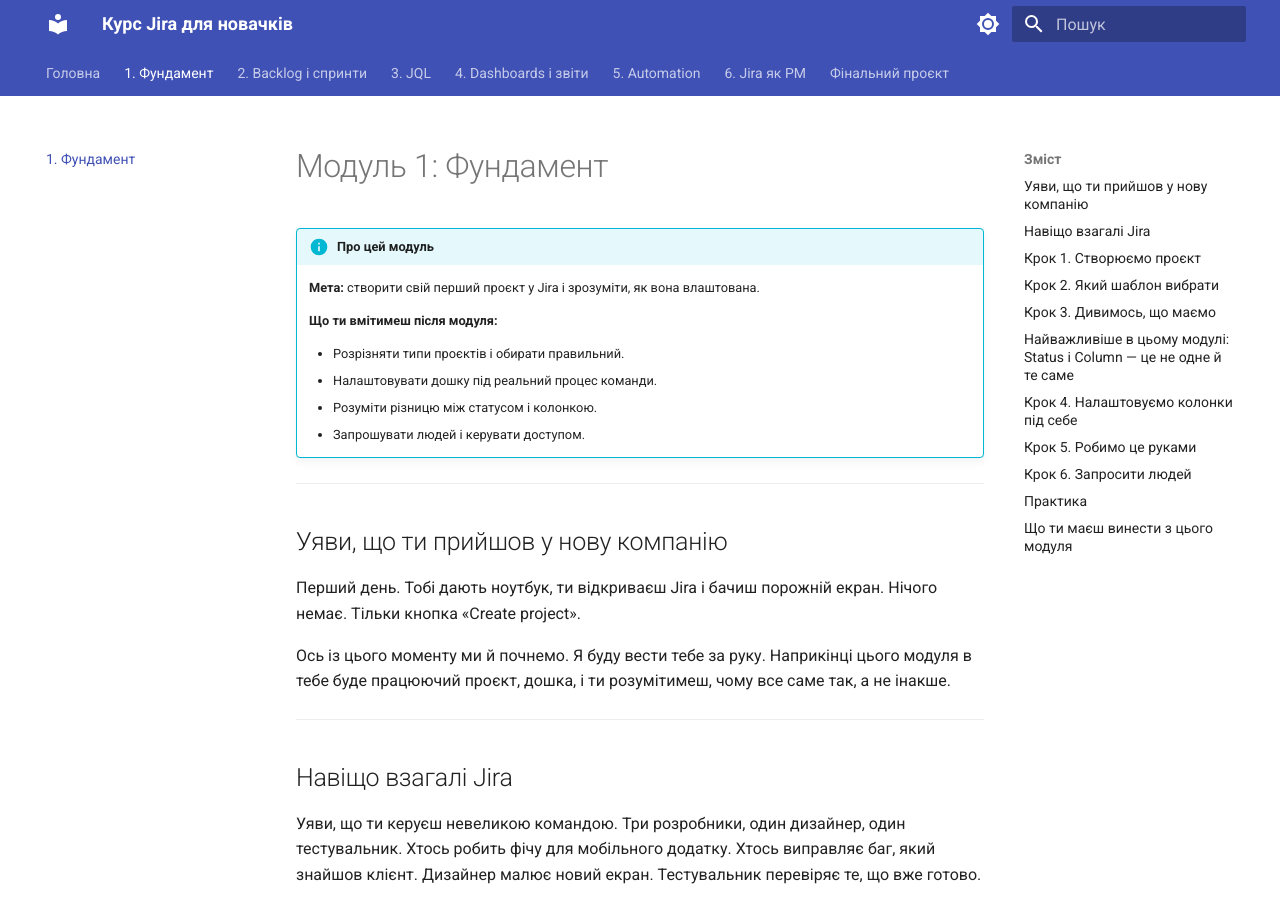
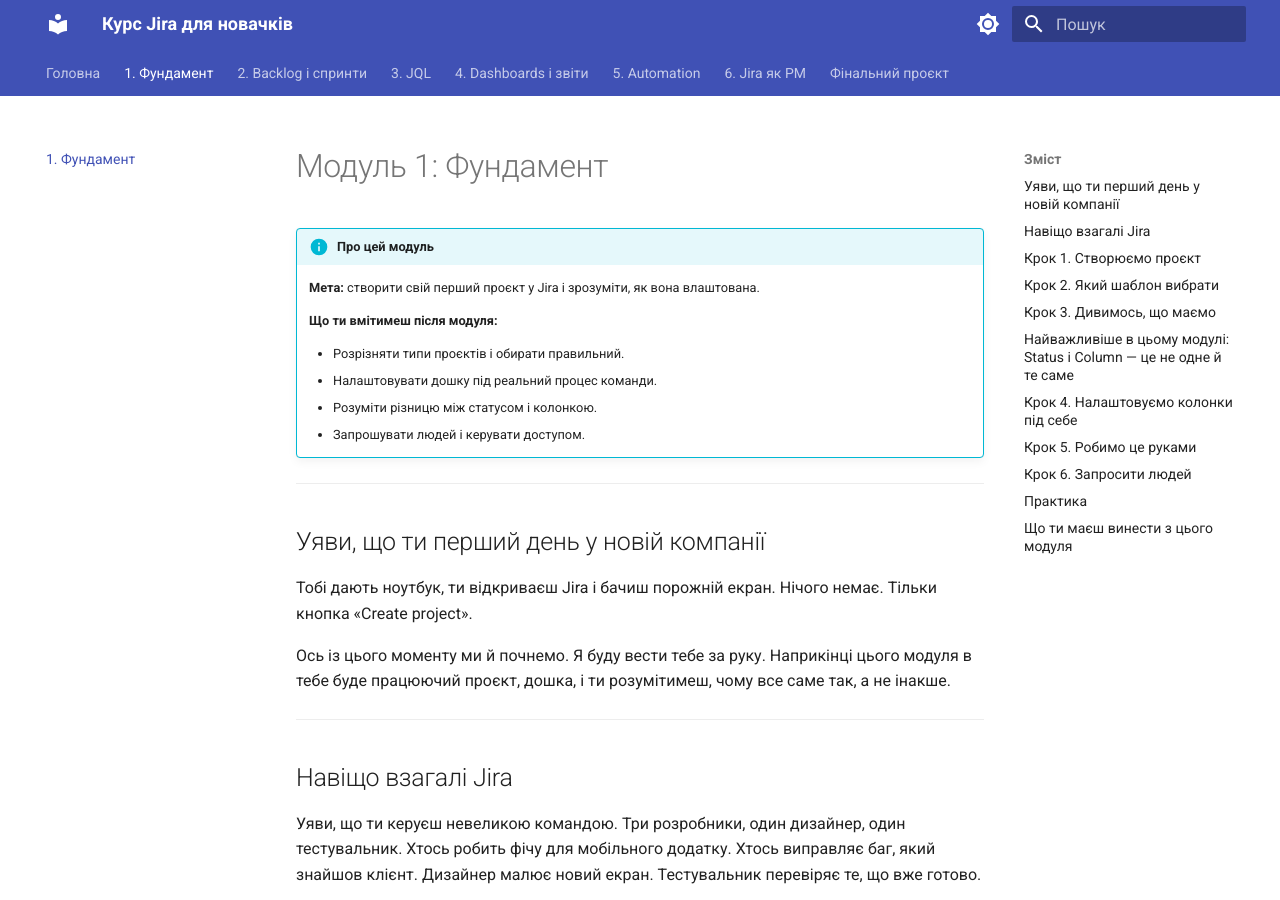
Before and after one commit to BetaButterfly/jira-course, an MkDocs documentation site: the page built from docs/module-1.md, in a window 1280 px wide and 900 px high. Built offline with MkDocs 1.6.1 and Material for MkDocs 9.7.7, drawn with Linux system fonts in a browser that asks for light colours.

Commit message:
Update module-1.md

```diff
--- a/docs/module-1.md
+++ b/docs/module-1.md
@@ -12,9 +12,9 @@
 
 ---
 
-## Уяви, що ти прийшов у нову компанію
+## Уяви, що ти перший день у новій компанії
 
-Перший день. Тобі дають ноутбук, ти відкриваєш Jira і бачиш порожній екран. Нічого немає. Тільки кнопка «Create project».
+Тобі дають ноутбук, ти відкриваєш Jira і бачиш порожній екран. Нічого немає. Тільки кнопка «Create project».
 
 Ось із цього моменту ми й почнемо. Я буду вести тебе за руку. Наприкінці цього модуля в тебе буде працюючий проєкт, дошка, і ти розумітимеш, чому все саме так, а не інакше.
 
```
